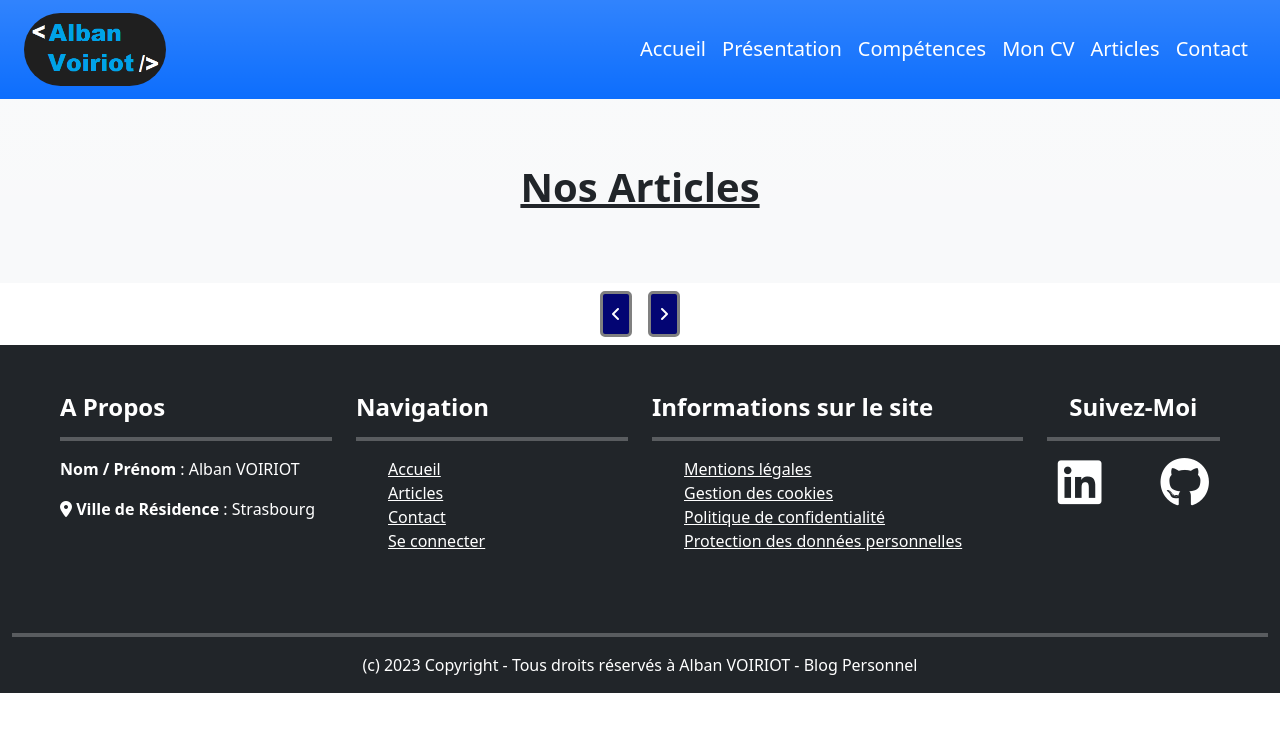
After one commit to Alban2001/ProjetBlogPHP, a PHP site: page /templates/articles/affichage.php in a window 1280 px wide. The commit adds this page. Shown: the top 732 px of the page. Run offline with PHP 8.4, Linux system fonts and the light colour scheme; the template is opened without the code that fills it, so the values that code supplies are empty; some libraries are stand-ins or nearby versions.

Commit message:
Implementation and finishing of the Displaying All Blog Posts Page + JS file pagination with his owne file (function)

```diff
--- a/public/index.php
+++ b/public/index.php
@@ -33,6 +33,10 @@ try {
             // Page de déconnexion (retour à la page d'accueil + fermeture des sessions)
         } elseif ($_GET["action"] === "deconnexion") {
             $userController->deconnexion();
+            // Page sur l'affichage de l'ensemble des articles
+        } elseif ($_GET["action"] === "affichageArticles") {
+            $articleController = new ArticleController();
+            $articleController->affichage();
         }
         if (isset($_SESSION["user"]["id"]) && $_SESSION["user"]["role"] === "admin") {
             $articleController = new ArticleController();
--- a/public/style/style.css
+++ b/public/style/style.css
@@ -211,8 +211,19 @@ section#erreur {
   border-radius: 5px;
 }
 
+/*** POUR JAVASCRIPT (pagination.js) ***/
 .btnPaginationActive {
   font-weight: bold;
+}
+
+/************* GESTION ARTICLES ****************/
+.card {
+  width: 100%;
+  height: 25%;
+}
+
+.btnAffichageArticle {
+  background-color: rgb(3, 5, 115);
 }
 
 @media screen and (min-width: 768px) {
@@ -311,4 +322,10 @@ section#erreur {
   .imageArticle {
     height: 150px;
   }
+
+  /************* GESTION ARTICLES ****************/
+  .card {
+    width: 25%;
+    height: 400px;
+  }
 }
--- /dev/null
+++ b/templates/articles/affichage.php
@@ -0,0 +1,56 @@
+<!--- VUE DE LA PAGE SUR L'AFFICHAGE DE L'ENSEMBLE DES ARTICLES --->
+
+<?php $title = "Nos articles"; ?>
+<?php ob_start(); ?>
+
+<section id="affichageArticles" class="py-3 bg-light bg-gradient">
+    <div class="container">
+        <div class="row">
+            <div class="col">
+                <h1 class="fw-bold text-decoration-underline text-center mt-5">Nos Articles</h1><br><br>
+                <div class="card-group">
+                    <div class="row justify-content-center">
+                        <?php foreach ($articles as $article) { ?>
+                        <div class="card col-12 col-md-4 ms-0 ms-md-3 mb-5">
+                            <img src="<?php echo 'images/upload/' . $article->getImage(); ?>" class="card-img-top h-50"
+                                alt="image article">
+                            <div class="card-body">
+                                <h5 class="card-title">
+                                    <strong>
+                                        <?php echo $article->getTitre(); ?>
+                                    </strong>
+                                </h5>
+                                <p class="card-text">
+                                    <?php echo $article->getChapo(); ?>
+                                </p>
+                                <p class="card-text"><small class="text-muted">
+                                        <?php echo "Date de dernière modification : " . $article->getDateDerniereMaj()->format("d/m/Y"); ?>
+                                    </small></p>
+                                <a href="index.php?action=read&id=<?php echo $article->getId(); ?>"
+                                    class="btn btnAffichageArticle text-white">Lire cet article...</a>
+                            </div>
+                        </div>
+                        <?php } ?>
+                    </div>
+                </div>
+            </div>
+        </div>
+</section>
+<div class="d-flex justify-content-center align-items-end">
+    <div>
+        <button id="btnPaginationLeft" class="btnPaginationGestion p-2 m-2"><i
+                class="fa-solid fa-angle-left"></i></button>
+    </div>
+    <div id="pagination" class="mt-5 text-center"></div>
+    <div>
+        <button id="btnPaginationRight" class="btnPaginationGestion p-2 m-2"><i
+                class="fa-solid fa-angle-right"></i></button>
+    </div>
+</div>
+
+<script type="text/javascript" src="scripts/pagination.js"></script>
+<script type="text/javascript" src="scripts/articles.js"></script>
+
+<?php $content = ob_get_clean(); ?>
+
+<?php include_once(__DIR__ . "/../layout.php"); ?>
--- a/templates/articles/gestion.php
+++ b/templates/articles/gestion.php
@@ -52,8 +52,8 @@ $_SESSION['token'] = bin2hex(random_bytes(35)); ?>
                                 <?php echo htmlspecialchars($article->getTitre()); ?>
                             </td>
                             <td data-content="Image">
-                                <img class="imageArticle"
-                                    src="<?php echo 'images/upload/' . $article->getImage(); ?>" />
+                                <img class="imageArticle" src="<?php echo 'images/upload/' . $article->getImage(); ?>"
+                                    alt="image article" />
                             </td>
                             <td data-content="Chapô">
                                 <?php echo htmlspecialchars($article->getChapo()); ?>
@@ -114,6 +114,7 @@ $_SESSION['token'] = bin2hex(random_bytes(35)); ?>
     <input type="hidden" name="token" value="<?= $_SESSION['token'] ?? '' ?>">
 </form>
 
+<script type="text/javascript" src="scripts/pagination.js"></script>
 <script type="text/javascript" src="scripts/articles.js"></script>
 
 <?php $content = ob_get_clean(); ?>
--- a/templates/footer.php
+++ b/templates/footer.php
@@ -14,8 +14,8 @@
                 <hr class="border border-2 border-white">
                 <ul class="list-navigation">
                     <li><a class="text-white" href="index.php">Accueil</a></li>
-                    <li><a class="text-white" href="#">Articles</a></li>
-                    <li><a class="text-white" href="#contact">Contact</a></li>
+                    <li><a class="text-white" href="index.php?action=affichagesArticles">Articles</a></li>
+                    <li><a class="text-white" href="index.php#contact">Contact</a></li>
                     <?php if (isset($_SESSION["user"]["role"])) { ?>
                     <li><a class="text-white" href="index.php?action=deconnexion">Se déconnecter</a></li>
                     <?php } else { ?>
--- a/templates/header.php
+++ b/templates/header.php
@@ -31,7 +31,7 @@
                   <a class="nav-link text-white fs-5" href="index.php#cv">Mon CV</a>
                 </li>
                 <li class="nav-item">
-                  <a class="nav-link text-white fs-5" href="#">Articles</a>
+                  <a class="nav-link text-white fs-5" href="index.php?action=affichageArticles">Articles</a>
                 </li>
                 <?php if (isset($_SESSION["user"]["role"])) { ?>
                 <li class="nav-item">
```
Also changed, not shown: public/scripts/articles.js (+8 -128 lines), public/scripts/pagination.js (added, +131 -0 lines), src/controllers/ArticleController.php (+9 -0 lines).
